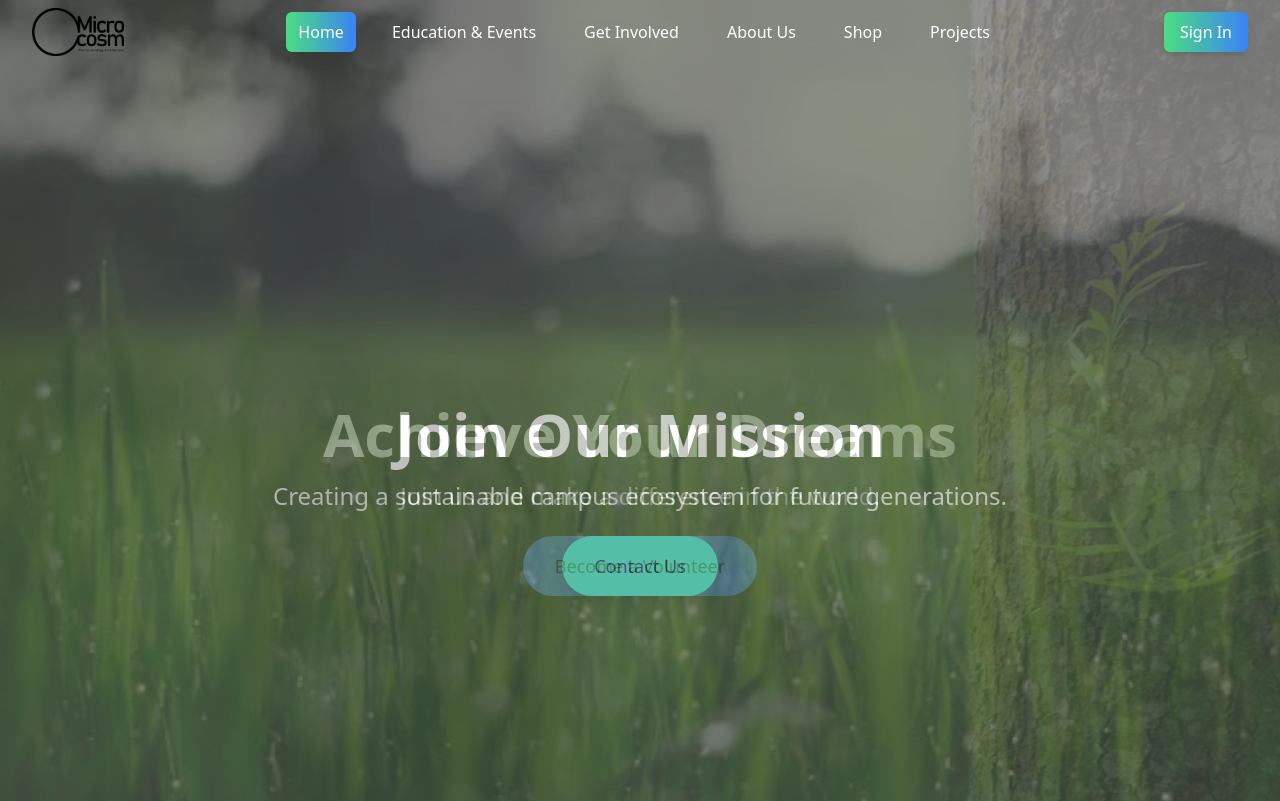
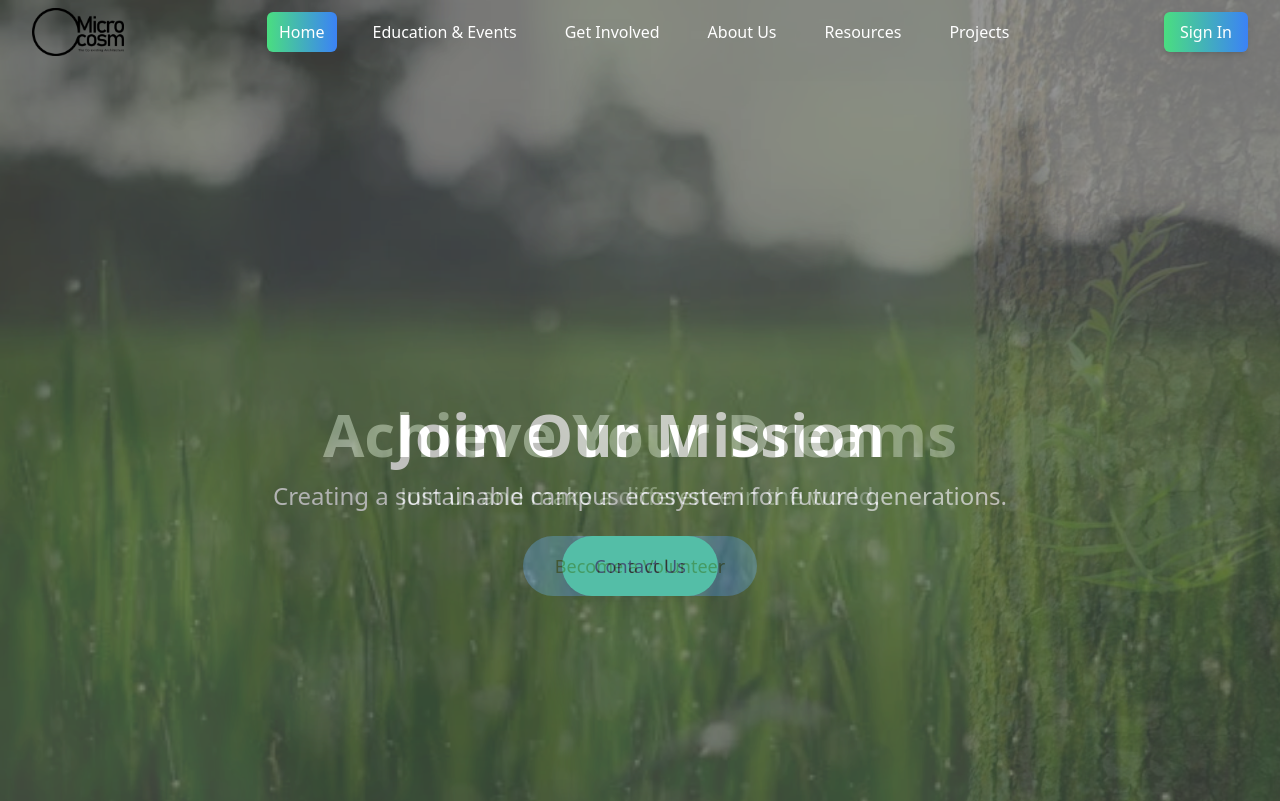
Before and after one commit to Kumaraguru-Microcosm/Microcosm-Website, a React (Vite) app: page / in a window 1280 px wide. Shown: the top 801 px of the page. Built offline with nearby package versions, Linux system fonts and the light colour scheme.

Commit message:
Header Updation

```diff
--- a/src/components/Header.tsx
+++ b/src/components/Header.tsx
@@ -76,7 +76,7 @@ const Header = () => {
     { name: "Education & Events", path: "/eduAndEvents" },
     { name: "Get Involved", path: "/get-involved" },
     { name: "About Us", path: "/about" },
-    { name: "Shop", path: "/shop" },
+    { name: "Resources", path: "/resources" },
     { name: "Projects", path: "/projects" },
   ];
 
```
